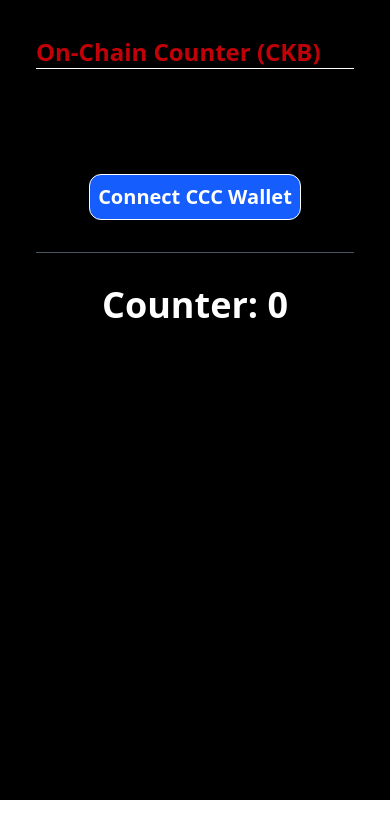
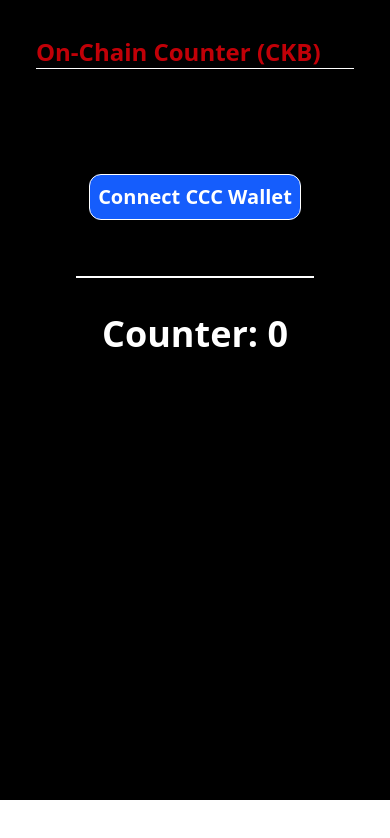
Before and after one commit to aruntech91/on-chain-counter, a React (Vite) app in the folder frontend/: page / in a window 390 px wide. Shown: the top 838 px of the page. Built offline with nearby package versions, Linux system fonts and the light colour scheme.

Commit message:
Add mobile detection for CCC wallet

```diff
--- a/frontend/src/App.jsx
+++ b/frontend/src/App.jsx
@@ -85,16 +85,16 @@ function App() {
           {connecting ? "Connecting..." : "Connect CCC Wallet"}
         </button>
       ) : (
-        <div className="mt-4 border-2 rounded-xl p-3 text-green-400 break-all">
+         <span className="rounded-2xl p-2 border-2 text-green-800">
           <strong>Wallet Connected:</strong>
-          <div className="text-sm mt-1">{address}</div>
-        </div>
+
+          <small className="text-xl font-semibold text-white"> {address}</small>
+        </span>
       )}
 
-      <hr className="my-8 border-gray-600" />
-
+<hr className="text-white mt-14 md:ml-60 ml-10 md:mr-60 mr-10" /><hr className="text-white md:ml-60 ml-10 md:mr-60 mr-10" />
       {/* 🔢 COUNTER */}
-      <h2 className="text-white font-semibold text-4xl">
+      <h2 className="text-white mt-9 font-semibold text-4xl">
         Counter: {count}
       </h2>
 
```
